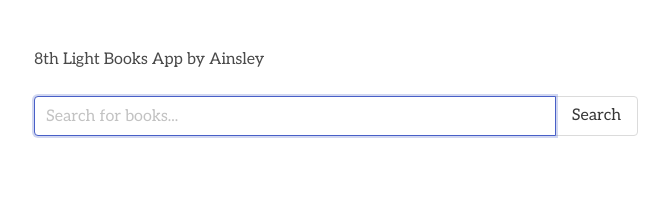
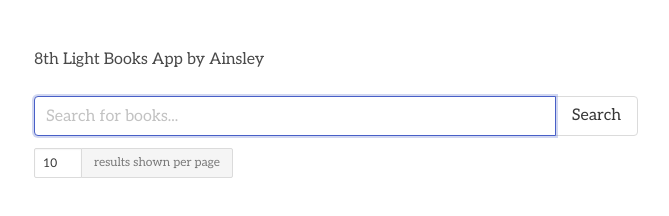
Before and after one commit to ainsleymcgrath/8L-programming-challenge, a React app: page / in a window 1280 px wide. Shown: the whole page, without its empty margins (304-973 px from the left). Built offline with nearby package versions, Linux system fonts and the light colour scheme.

Commit message:
panacea on pagination; allow result length config
Signed-off-by: Ainsley McGrath <mcgrath.ainsley@gmail.com>

```diff
--- a/client/src/components/App.js
+++ b/client/src/components/App.js
@@ -14,6 +14,7 @@ export default class App extends React.Component {
       searchResults: [],
       searchResultsAreLoading: false,
       emptyBooksApiResponse: false,
+      resultsShownOnPage: 10,
     };
 
     this.handleChange = this.handleChange.bind(this);
@@ -23,6 +24,10 @@ export default class App extends React.Component {
   handleChange(e) {
     e.preventDefault();
 
+    if (name == "resultsShownOnPage" && (value > 40 || value < 10)) {
+      alert("Results shown per query must be between 10 and 40");
+    }
+
     const { value, name } = e.target;
 
     this.setState({ [name]: value });
@@ -31,12 +36,20 @@ export default class App extends React.Component {
   handleSearch(e) {
     e.preventDefault();
 
+    if (
+      this.state.resultsShownOnPage > 40 ||
+      this.state.resultsShownOnPage < 10
+    ) {
+      alert("Searches can only return between 10 and 40 results.");
+      return;
+    }
+
     if (e.type === "click" || (e.type === "keyup" && e.keyCode === 13)) {
       this.setState({ searchResultsAreLoading: true });
 
       const userSearchUrl = `${window.location.href}search?q=${
         this.state.searchQuery
-      }`;
+      }&len=${this.state.resultsShownOnPage}`;
       const options = {
         method: "GET",
         headers: { "Content-Type": "application/json; charset=utf-8" },
@@ -63,6 +76,7 @@ export default class App extends React.Component {
             onChange={this.handleChange}
             onSearch={this.handleSearch}
             value={this.state.searchQuery}
+            resultsShownOnPage={this.state.resultsShownOnPage}
           />
         </div>
         {this.state.searchResultsAreLoading && (
--- a/client/src/components/SearchBar.js
+++ b/client/src/components/SearchBar.js
@@ -1,4 +1,4 @@
-import React from "react";
+import React, { Fragment } from "react";
 
 /** expects props: (see App.js)
  * value: controlled; generated in controller hook
@@ -9,6 +9,7 @@ import React from "react";
  **/
 export default function SearchBar(props) {
   return (
+    <Fragment>
       <div className="field has-addons">
         <span className="control is-expanded">
           <input
@@ -35,5 +36,26 @@ export default function SearchBar(props) {
           </button>
         </span>
       </div>
+      <div className="field has-addons ">
+        <span className="control">
+          <input
+            className="input is-small"
+            id="page-length-control"
+            title="Control the number of results on the page"
+            name="resultsShownOnPage"
+            value={props.resultsShownOnPage}
+            type="number"
+            min="10"
+            max="40"
+            onChange={props.onChange}
+          />
+        </span>
+        <span className="control">
+          <button className="button is-static is-small" is-small>
+            results shown per page
+          </button>
+        </span>
+      </div>
+    </Fragment>
   );
 }
--- a/client/src/styles.scss
+++ b/client/src/styles.scss
@@ -16,4 +16,8 @@ div.image {
   justify-content: center;
 }
 
+input#page-length-control {
+  width: 3rem;
+}
+
 @import "../../node_modules/bulma/bulma.sass";
--- a/server.js
+++ b/server.js
@@ -26,7 +26,7 @@ app.get("/search", (req, res) => {
 
   const googleBooksUrl = `${process.env.URL}?key=${process.env.API_KEY}&q=${
     req.query.q
-  }`;
+  }&startIndex=0&maxResults=${req.query.len}`;
 
   fetch(googleBooksUrl, options)
     .then(res =>
```
Lines whose indentation alone changed are shown as unchanged.
